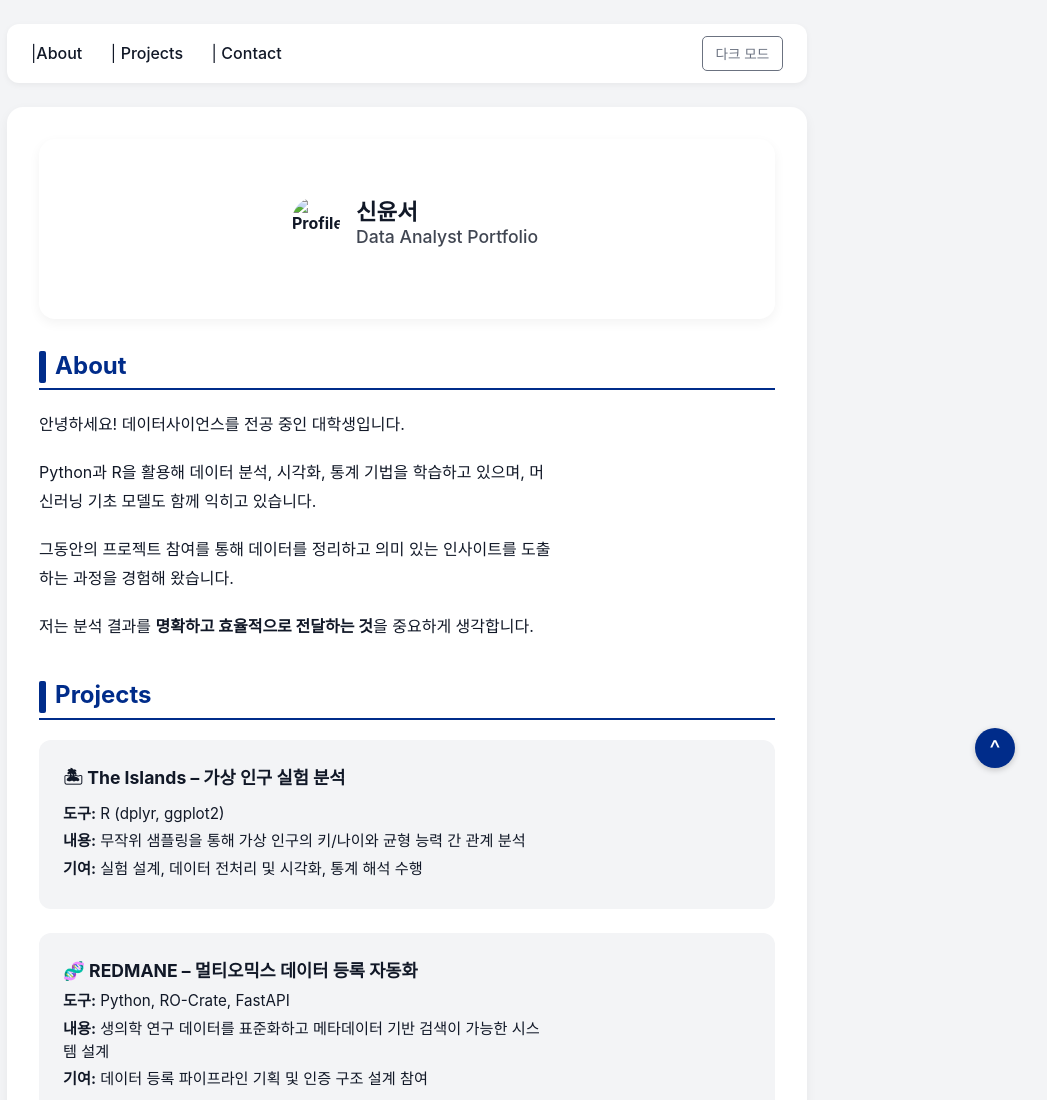
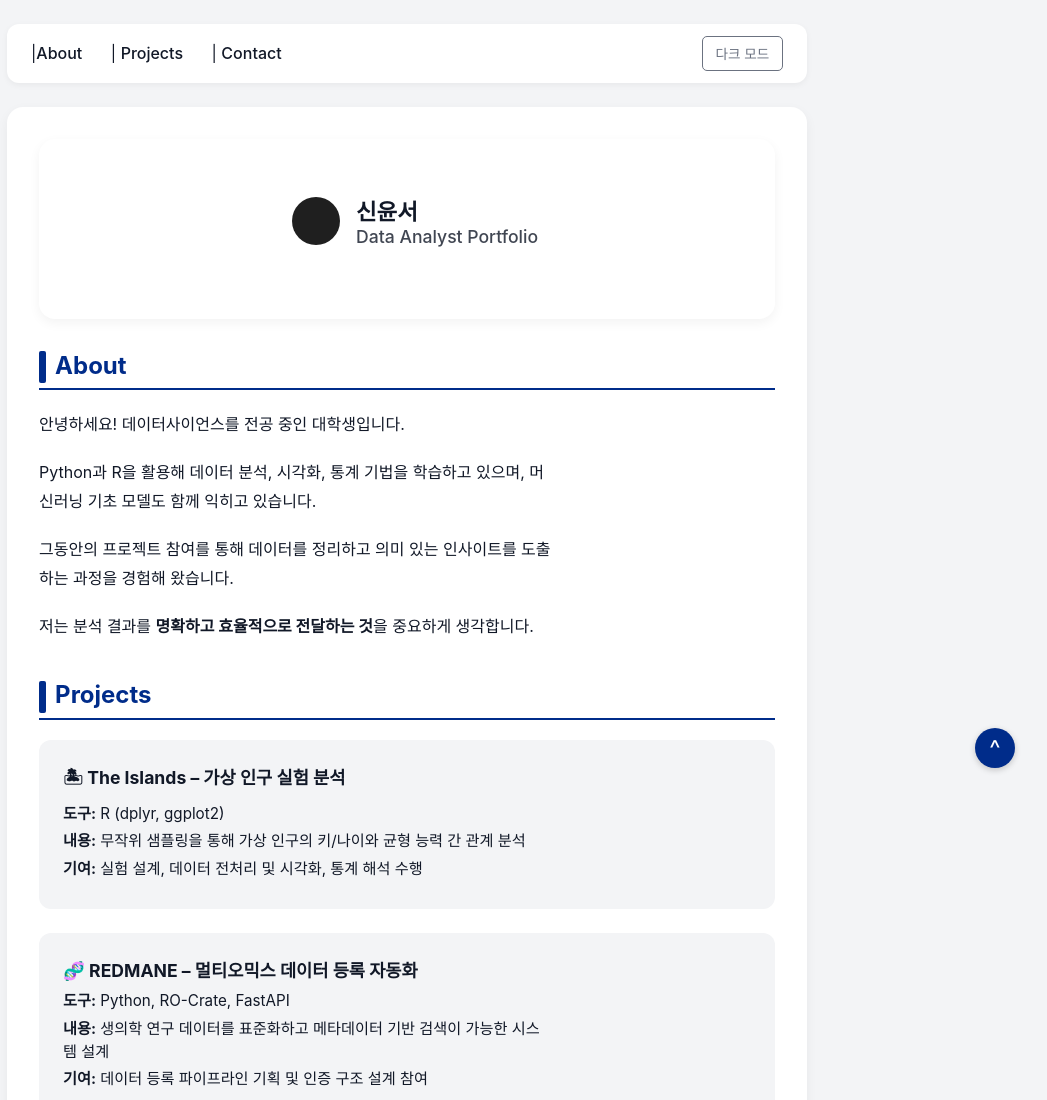
Before and after one commit to irisyshin/webstart, a plain HTML site: page index.html in a window 1280 px wide. Shown: the top 1100 px of the page, without its empty margins (233-1280 px from the left). Drawn offline with Linux system fonts and the light colour scheme.

Commit message:
Update index.html

```diff
--- a/index.html
+++ b/index.html
@@ -285,7 +285,7 @@
         <div class="flip-container">
           <div class="flipper">
             <div class="front">
-              <img src="./img/black.png" alt="Profile" class="profile-img" />
+              <img src="black.png" alt="Profile" class="profile-img" />
               <div class="title-text">
                 <div class="name">신윤서</div>
                 <div class="role">Data Analyst Portfolio</div>
```
